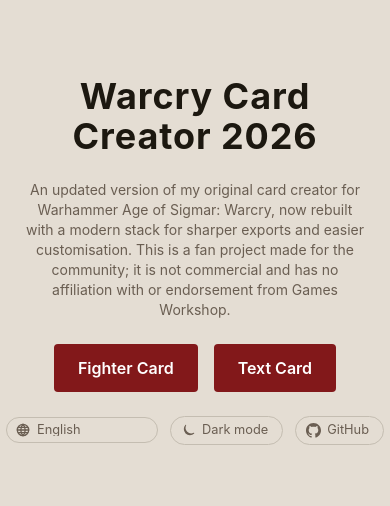
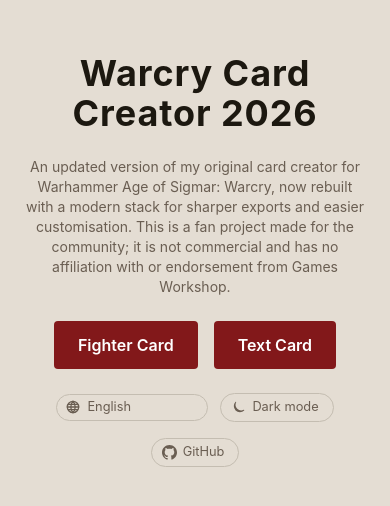
Before and after one commit to HENNIROCKS/warcry-card-creator-2026, a SvelteKit app: page / in a window 390 px wide. Shown: the part 162-668 px from the top of the page. Built offline with nearby package versions, Linux system fonts and the light colour scheme.

Commit message:
Edit GitHub link on mobile

```diff
--- a/src/routes/+page.svelte
+++ b/src/routes/+page.svelte
@@ -44,9 +44,10 @@
 			{t('ui.ability-card')}
 		</a>
 	</div>
-	<div class="flex flex-wrap justify-center items-center gap-3">
+	<div class="flex flex-wrap justify-center items-center gap-x-3 gap-y-2">
 		<LangSwitch />
 		<ThemeToggle />
+		<span class="basis-full sm:hidden h-0"></span>
 		<a href="https://github.com/HENNIROCKS/warcry-card-creator-2026" target="_blank" rel="noopener noreferrer" class="gh-pill">
 			<svg xmlns="http://www.w3.org/2000/svg" width="15" height="15" viewBox="0 0 24 24" fill="currentColor"><path d="M12 0C5.37 0 0 5.37 0 12c0 5.3 3.438 9.8 8.205 11.385.6.113.82-.258.82-.577 0-.285-.01-1.04-.015-2.04-3.338.724-4.042-1.61-4.042-1.61-.546-1.385-1.335-1.755-1.335-1.755-1.087-.744.084-.729.084-.729 1.205.084 1.838 1.236 1.838 1.236 1.07 1.835 2.809 1.305 3.495.998.108-.776.417-1.305.76-1.605-2.665-.3-5.466-1.332-5.466-5.93 0-1.31.465-2.38 1.235-3.22-.135-.303-.54-1.523.105-3.176 0 0 1.005-.322 3.3 1.23.96-.267 1.98-.399 3-.405 1.02.006 2.04.138 3 .405 2.28-1.552 3.285-1.23 3.285-1.23.645 1.653.24 2.873.12 3.176.765.84 1.23 1.91 1.23 3.22 0 4.61-2.805 5.625-5.475 5.92.42.36.81 1.096.81 2.22 0 1.606-.015 2.896-.015 3.286 0 .315.21.69.825.57C20.565 21.795 24 17.295 24 12c0-6.63-5.37-12-12-12"/></svg>
 			GitHub
```
